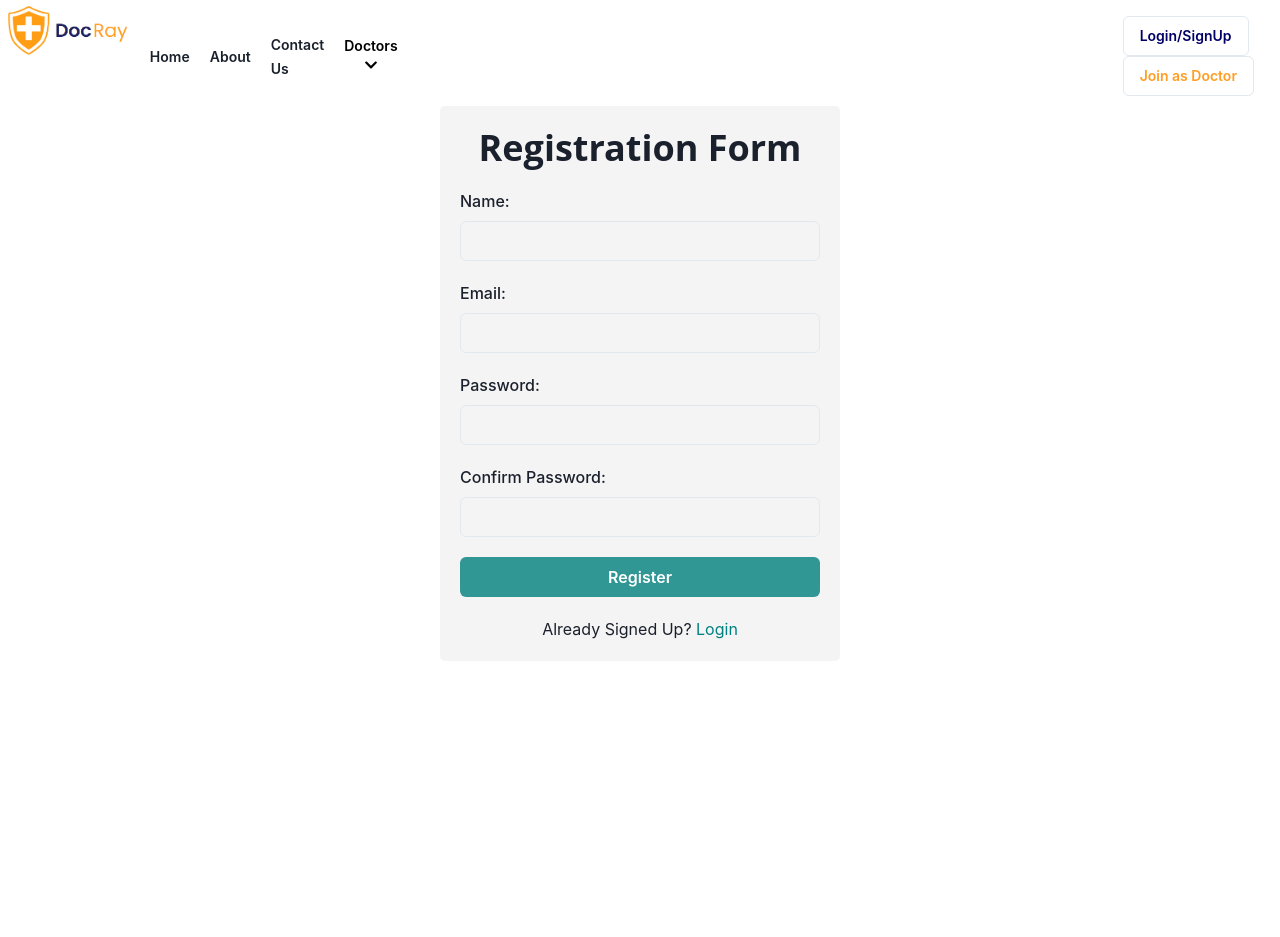
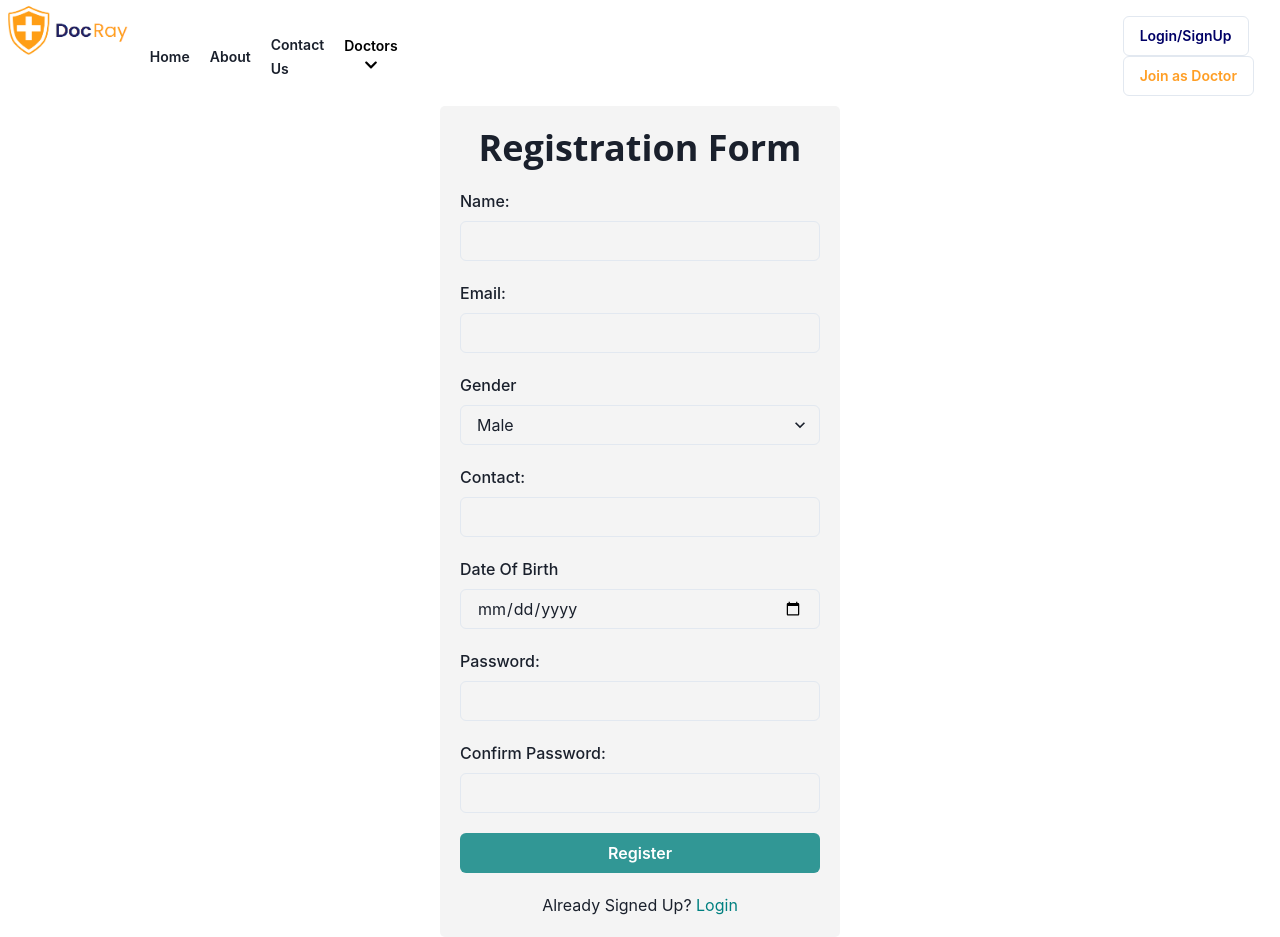
Before and after one commit to UsamaGhazan/DOCRAY, a React (Create React App) app in the folder frontend/: page /register in a window 1280 px wide. Before the commit the page ends 800 px from the top, so only its background shows below. Built offline with nearby package versions, Linux system fonts and the light colour scheme.

Commit message:
Registration Screen Modified

```diff
--- a/frontend/src/Features/PatientFeature/registerPatientSlice.js
+++ b/frontend/src/Features/PatientFeature/registerPatientSlice.js
@@ -3,7 +3,7 @@ import axios from 'axios';
 import { login } from './loginPatientSlice';
 export const register = createAsyncThunk(
   'registerPatient',
-  async ({ name, email, password }, thunkAPI) => {
+  async ({ name, email, password, gender, contact, dob }, thunkAPI) => {
     try {
       const config = {
         headers: {
@@ -13,7 +13,7 @@ export const register = createAsyncThunk(
       };
       const { data } = await axios.post(
         `/api/patients`,
-        { name, email, password },
+        { name, email, password, gender, contact, dob },
         config
       );
       //loggingin user as he is registered
--- a/frontend/src/Screens/PatientScreens/PatientRegisterScreen.js
+++ b/frontend/src/Screens/PatientScreens/PatientRegisterScreen.js
@@ -13,6 +13,7 @@ import {
   Text,
   Link,
   Alert,
+  Select,
 } from '@chakra-ui/react';
 
 const PatientRegisterScreen = () => {
@@ -21,7 +22,7 @@ const PatientRegisterScreen = () => {
   const [password, setPassword] = useState('');
   const [confirmPassword, setConfirmPassword] = useState('');
   const [errorMessage, setErrorMessage] = useState('');
-  const [gender, setGender] = useState('');
+  const [gender, setGender] = useState('Male');
   const [contact, setContact] = useState('');
   const [dob, setDob] = useState('');
 
@@ -31,6 +32,8 @@ const PatientRegisterScreen = () => {
   const redirect = location.search ? location.search.split('=')[1] : '/';
   const patientRegister = useSelector(store => store.patientRegister);
   const { loading, error, patientInfo } = patientRegister;
+  console.log(gender);
+  const genderOptions = ['Male', 'Female', 'Other'];
 
   useEffect(() => {
     if (patientInfo) {
@@ -43,7 +46,7 @@ const PatientRegisterScreen = () => {
     if (password !== confirmPassword) {
       setErrorMessage('Passwords do not match');
     } else {
-      dispatch(register({ name, email, password }));
+      dispatch(register({ name, email, password, gender, contact, dob }));
     }
   };
 
@@ -77,6 +80,28 @@ const PatientRegisterScreen = () => {
           value={email}
           onChange={e => setEmail(e.target.value)}
         />
+      </FormControl>
+      <FormControl mb="20px">
+        <FormLabel>Gender</FormLabel>
+        <Select value={gender} onChange={e => setGender(e.target.value)}>
+          {genderOptions.map(option => (
+            <option key={option} value={option}>
+              {option}
+            </option>
+          ))}
+        </Select>
+      </FormControl>
+      <FormControl mb="20px">
+        <FormLabel>Contact:</FormLabel>
+        <Input
+          type="text"
+          value={contact}
+          onChange={e => setContact(e.target.value)}
+        />
+      </FormControl>
+      <FormControl mb="20px">
+        <FormLabel>Date Of Birth</FormLabel>
+        <Input type="Date" value={dob} onChange={e => setDob(e.target.value)} />
       </FormControl>
       <FormControl mb="20px">
         <FormLabel>Password:</FormLabel>
```
Also changed, not shown: 2 other files (tests, documents, lock files or other folders).
